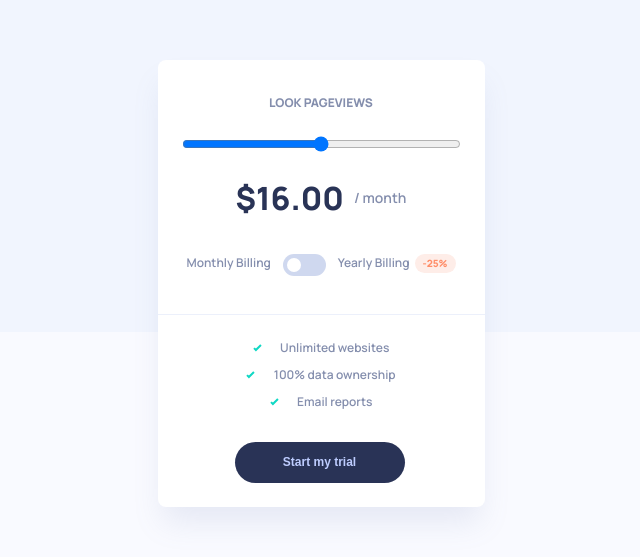
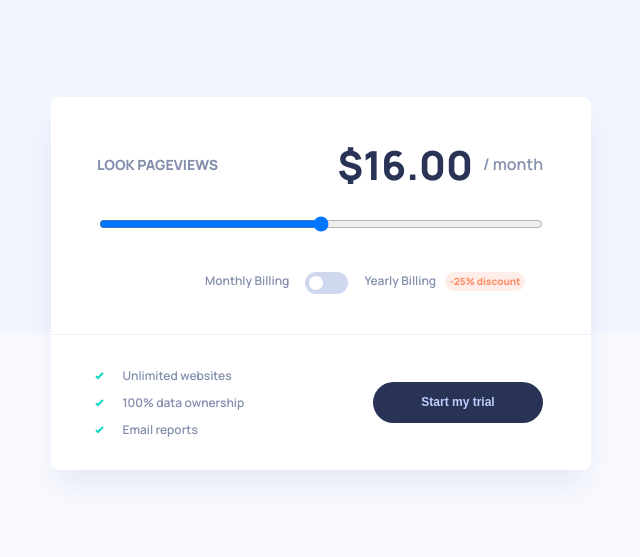
Before and after one commit to peraltafederico/interactive-pricing, a React (Create React App) app: page / in a window 1280 px wide. Shown: the part 117-674 px from the top of the page, without its empty margins (319-959 px from the left). Built offline with nearby package versions, Linux system fonts and the light colour scheme.

Commit message:
add desktop card

```diff
--- a/src/components/PricingCard/PricingCard.module.scss
+++ b/src/components/PricingCard/PricingCard.module.scss
@@ -1,17 +1,30 @@
 @import '../../styles/pallete';
 @import '../../styles/typography';
+@import '../../styles/breakpoints';
 
 .pricing-card {
   min-width: 327px;
   box-sizing: border-box;
   flex-direction: column;
 
-  &__description {
-    padding: 34px 11px 38px 11px;
+  @media only screen and (min-width: $screen-md) {
+    min-width: 540px;
+  }
+
+  &__content {
+    padding: 34px 0px 38px;
+
+    @media only screen and (min-width: $screen-md) {
+      padding: 40px 0px;
+    }
   }
 
   &__footer {
     padding: 24px 77px;
+
+    @media only screen and (min-width: $screen-md) {
+      padding: 32px 48px 32px 44px;
+    }
   }
 
   &__divider {
@@ -21,9 +34,21 @@
   }
 }
 
-.pricing-card-description {
+.pricing-card-content {
   display: flex;
   flex-direction: column;
+
+  &__description {
+    display: flex;
+    align-items: center;
+    justify-content: center;
+    margin: 0 48px 0 46px;
+
+    @media only screen and (min-width: $screen-md) {
+      margin-bottom: 24px;
+      justify-content: space-between;
+    }
+  }
 
   &__title {
     font-size: $fs-xs;
@@ -31,11 +56,20 @@
     font-weight: $extra-bold;
     text-align: center;
     margin-bottom: 25px;
+
+    @media only screen and (min-width: $screen-md) {
+      margin-bottom: 0;
+      font-size: $fs-sm;
+    }
   }
 
   &__price-range {
-    margin: 0 13px;
-    margin-bottom: 24px;
+    margin: 0 24px 24px;
+    cursor: pointer;
+
+    @media only screen and (min-width: $screen-md) {
+      margin: 0 48px 0 48px;
+    }
   }
 
   &__price {
@@ -48,18 +82,32 @@
     font-size: $fs-lg;
     font-weight: $extra-bold;
     color: $dark-desaturated-blue;
+
+    @media only screen and (min-width: $screen-md) {
+      font-size: $fs-xl;
+    }
   }
 
   &__time-text {
     margin-left: 10px;
     color: $grayish-blue;
     font-size: $fs-sm;
+
+    @media only screen and (min-width: $screen-md) {
+      font-size: $fs-md;
+    }
   }
 
   &__billing {
     display: flex;
     justify-content: center;
     margin-top: 34px;
+
+    @media only screen and (min-width: $screen-md) {
+      justify-content: stretch;
+      margin-top: 40px;
+      margin-left: 154px;
+    }
   }
 
   &__billing-text {
@@ -68,6 +116,10 @@
 
   &__switch {
     margin: 0 12px;
+
+    @media only screen and (min-width: $screen-md) {
+      margin: 0 16px;
+    }
   }
 
   &__pill {
@@ -82,6 +134,11 @@
     width: 100%;
     max-width: 41px;
     text-align: center;
+
+    @media only screen and (min-width: $screen-md) {
+      margin-left: 9px;
+      max-width: 80px;
+    }
   }
 }
 
@@ -89,10 +146,20 @@
   display: flex;
   flex-direction: column;
 
+  @media only screen and (min-width: $screen-md) {
+    flex-direction: row;
+    justify-content: space-between;
+    align-items: center;
+  }
+
   &__benefits {
     display: flex;
     flex-direction: column;
     margin-bottom: 32px;
+
+    @media only screen and (min-width: $screen-md) {
+      margin-bottom: 0;
+    }
   }
 
   &__benefit {
@@ -102,6 +169,10 @@
 
     &:not(:last-child) {
       margin-bottom: 10px;
+    }
+
+    @media only screen and (min-width: $screen-md) {
+      text-align: initial;
     }
   }
 
--- a/src/components/PricingCard/PricingCard.tsx
+++ b/src/components/PricingCard/PricingCard.tsx
@@ -5,6 +5,7 @@ import Card from '../Card/Card'
 import Button from '../Button/Button'
 import IconCheck from '../../assets/icon-check.svg'
 import Switch from '../Switch/Switch'
+import useWindowSize from '../../hooks/useWindowSize'
 
 interface Props {
   className?: string
@@ -16,42 +17,48 @@ const PricingCard: React.FC<Props> = ({ className, benefits }: Props) => {
 
   const handleSwitchChange = () => setSwitchOn(!switchOn)
 
+  const { width } = useWindowSize()
+
+  const isMediumDown = width && width <= 768
+
+  const Price = () => (
+    <div className={s['pricing-card-content__price']}>
+      <span className={s['pricing-card-content__price-text']}>$16.00</span>
+      <span className={s['pricing-card-content__time-text']}>/ month</span>
+    </div>
+  )
+
   return (
     <Card className={cn(s['pricing-card'], className)}>
       <div
-        className={cn(
-          s['pricing-card__description'],
-          s['pricing-card-description']
-        )}
+        className={cn(s['pricing-card__content'], s['pricing-card-content'])}
       >
-        <span className={s['pricing-card-description__title']}>
-          Look Pageviews
-        </span>
+        <div className={s['pricing-card-content__description']}>
+          <span className={s['pricing-card-content__title']}>
+            Look Pageviews
+          </span>
+          {!isMediumDown && <Price />}
+        </div>
         <input
           type="range"
-          className={s['pricing-card-description__price-range']}
+          className={s['pricing-card-content__price-range']}
         ></input>
-        <div className={s['pricing-card-description__price']}>
-          <span className={s['pricing-card-description__price-text']}>
-            $16.00
-          </span>
-          <span className={s['pricing-card-description__time-text']}>
-            / month
-          </span>
-        </div>
-        <div className={s['pricing-card-description__billing']}>
-          <span className={s['pricing-card-description__billing-text']}>
+        {isMediumDown && <Price />}
+        <div className={s['pricing-card-content__billing']}>
+          <span className={s['pricing-card-content__billing-text']}>
             Monthly Billing
           </span>
           <Switch
-            className={s['pricing-card-description__switch']}
+            className={s['pricing-card-content__switch']}
             on={switchOn}
             onChange={handleSwitchChange}
           />
-          <span className={s['pricing-card-description__billing-text']}>
+          <span className={s['pricing-card-content__billing-text']}>
             Yearly Billing
           </span>
-          <div className={s['pricing-card-description__pill']}>-25%</div>
+          <div className={s['pricing-card-content__pill']}>
+            -25% {!isMediumDown && 'discount'}
+          </div>
         </div>
       </div>
       <div className={s['pricing-card__divider']}></div>
--- /dev/null
+++ b/src/hooks/useWindowSize.tsx
@@ -0,0 +1,30 @@
+import { useState, useEffect } from 'react'
+
+const useWindowSize = () => {
+  const [windowSize, setWindowSize] = useState<{
+    width: number | undefined
+    height: number | undefined
+  }>({
+    width: undefined,
+    height: undefined,
+  })
+
+  useEffect(() => {
+    function handleResize() {
+      setWindowSize({
+        width: window.innerWidth,
+        height: window.innerHeight,
+      })
+    }
+
+    window.addEventListener('resize', handleResize)
+
+    handleResize()
+
+    return () => window.removeEventListener('resize', handleResize)
+  }, [])
+
+  return windowSize
+}
+
+export default useWindowSize
--- a/src/index.scss
+++ b/src/index.scss
@@ -1,5 +1,6 @@
 @import './styles/pallete.scss';
 @import './styles/typography.scss';
+@import './styles/breakpoints.scss';
 
 body {
   margin: 0;
@@ -14,7 +15,7 @@ body {
   background-repeat: no-repeat;
   background-position-y: -49px;
 
-  @media only screen and (min-width: 640px) {
+  @media only screen and (min-width: $screen-md) {
     background-position-y: unset;
     font-size: $fs-base-desktop;
   }
--- /dev/null
+++ b/src/styles/_breakpoints.scss
@@ -0,0 +1 @@
+$screen-md: 768px;
```
Also changed, not shown: 1 other file (tests, documents, lock files or other folders).
